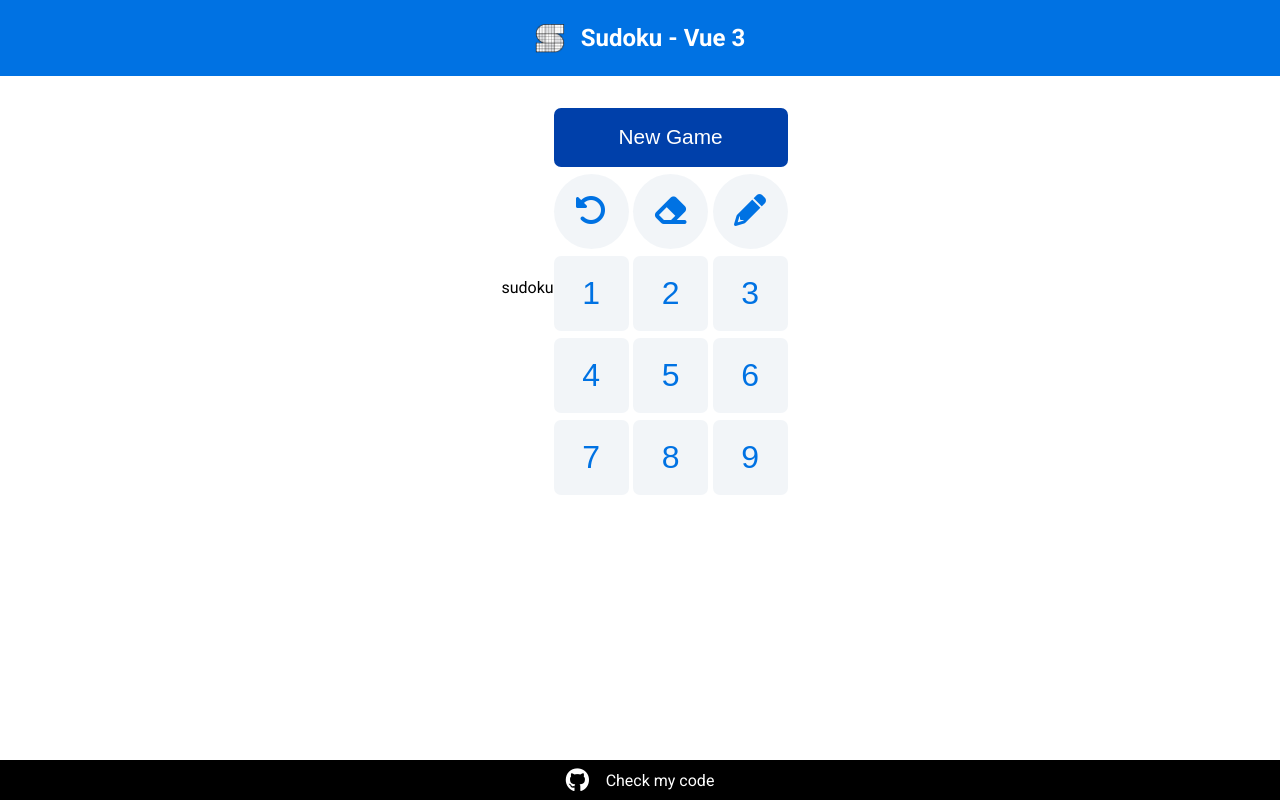
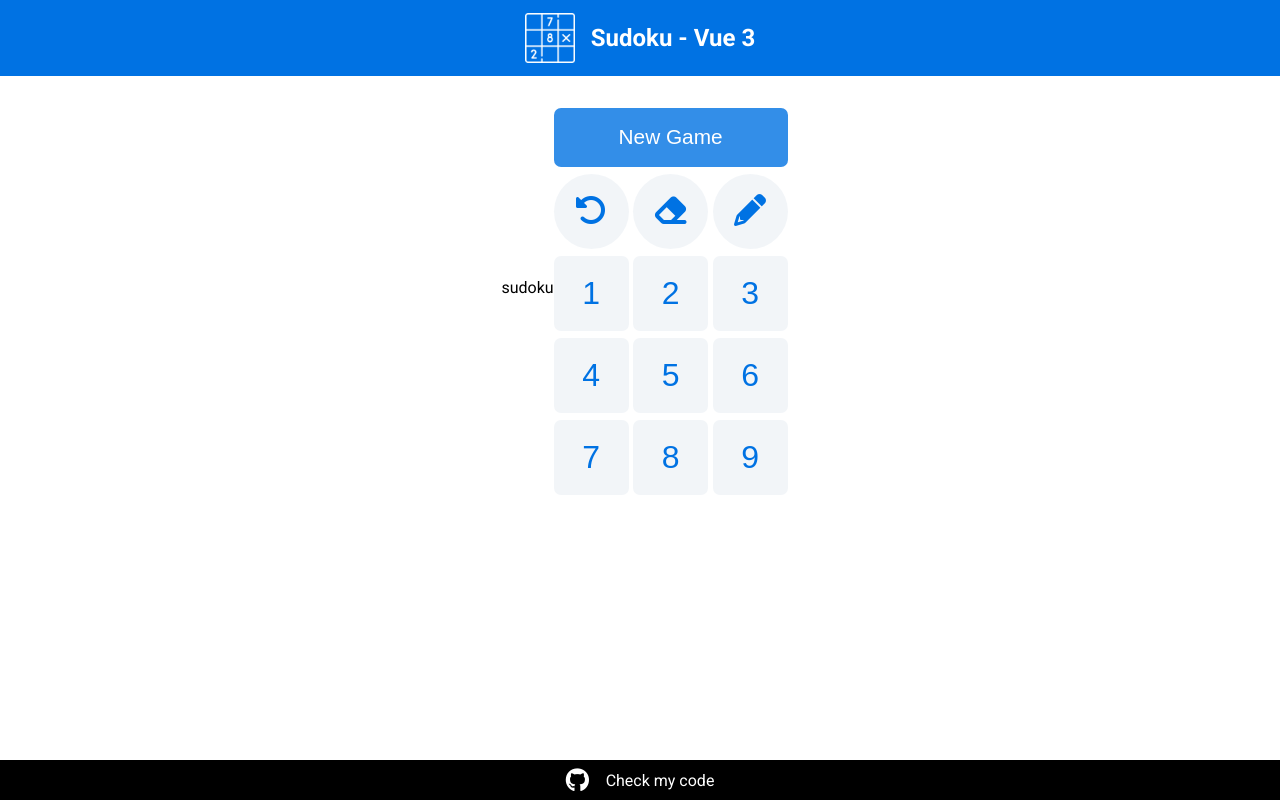
Before and after one commit to adnanZe/Sudoku_Vue_3, a Vue app: page / in a window 1280 px wide. In both pictures the pointer is over the button "New Game". Built offline with nearby package versions, Linux system fonts and the light colour scheme.

Commit message:
change images for sudoku

```diff
--- a/src/components/UI/BaseButton.vue
+++ b/src/components/UI/BaseButton.vue
@@ -49,6 +49,10 @@ button:hover {
 }
 
 .primary:hover {
-  background-color: #0040aa;
+  background-color: #0072e3cc;
+}
+
+button:hover {
+  background-color: #eaeef4ee;
 }
 </style>
--- a/src/components/layouts/TheHeader.vue
+++ b/src/components/layouts/TheHeader.vue
@@ -19,7 +19,8 @@ header {
 }
 
 img {
-  height: 30px;
+  height: 50px;
+  filter: invert(100%);
 }
 
 h1 {
```
Also changed, not shown: src/assets/sudokuLogo.png, 1 other file (tests, documents, lock files or other folders).
